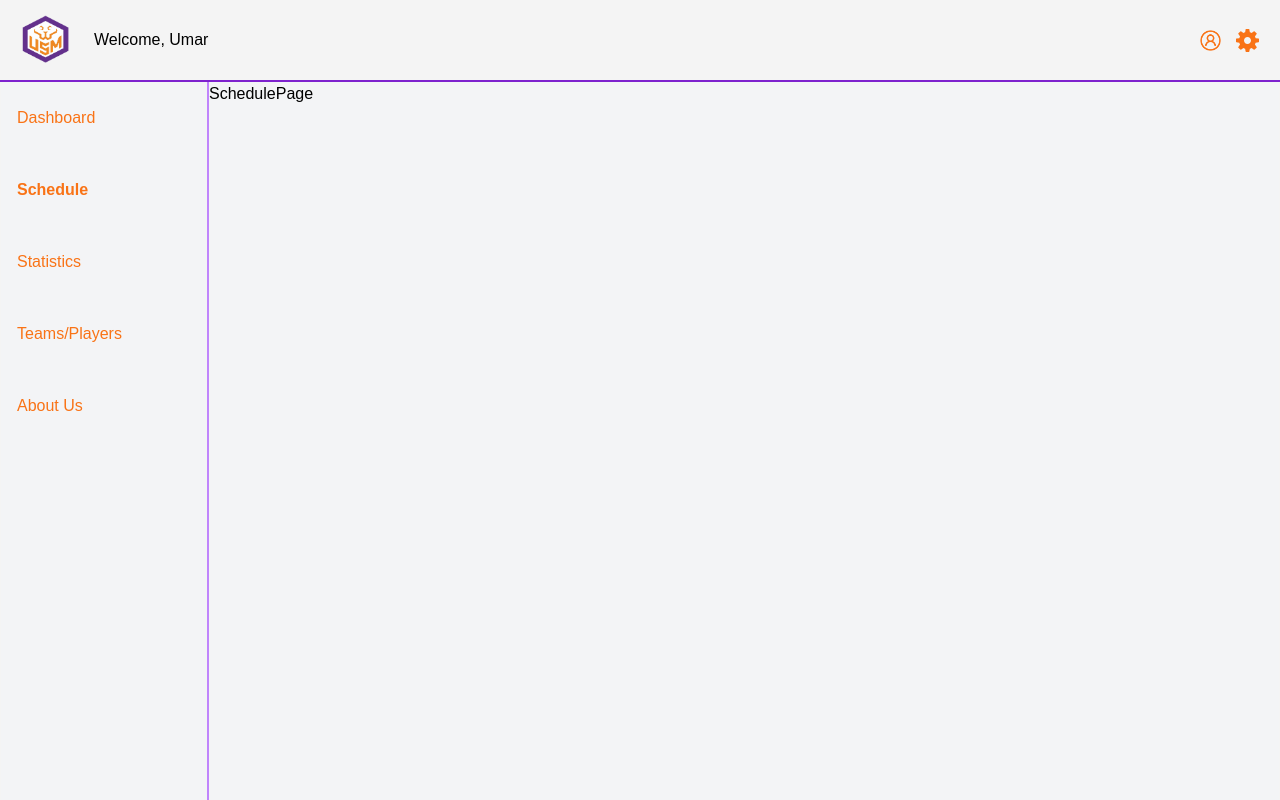
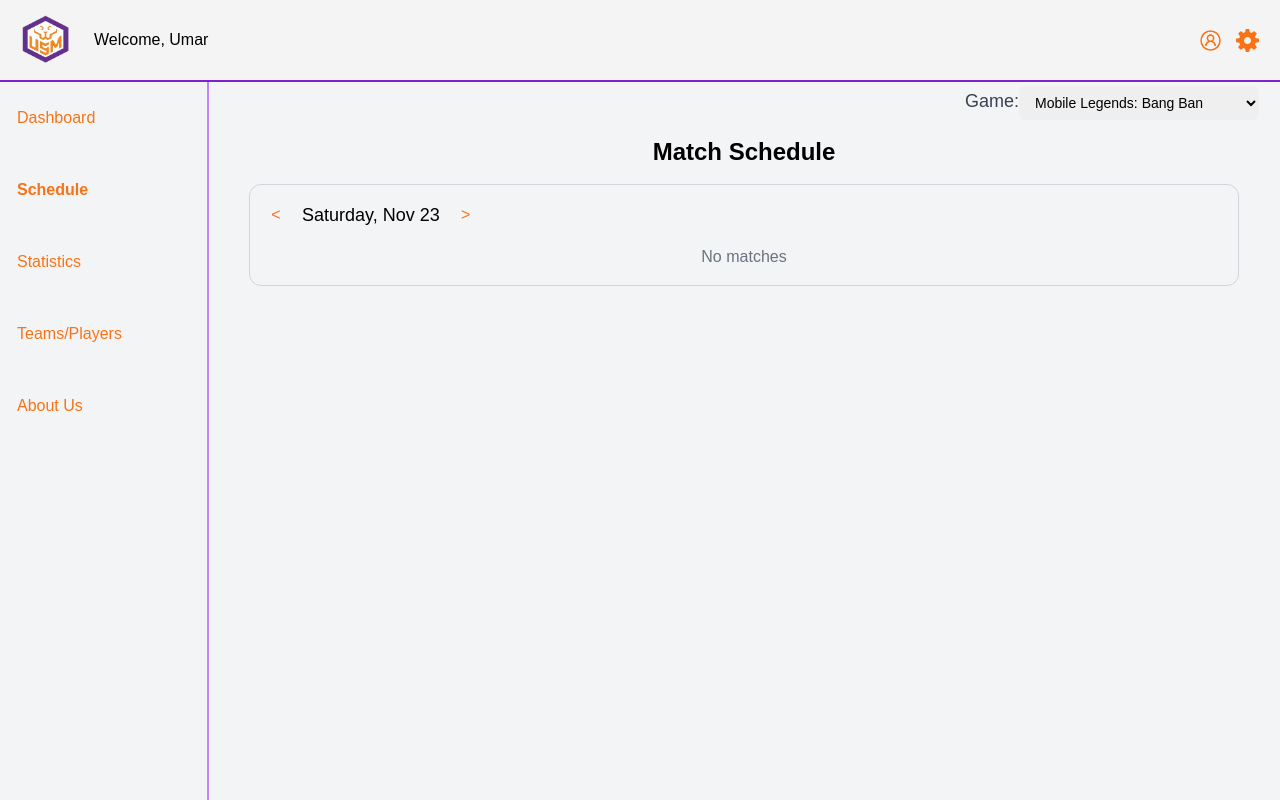
Before and after one commit to umrbdlziz/e-sukad, a React (Vite) app in the folder client/: page /schedule in a window 1280 px wide. Built offline with nearby package versions, Linux system fonts and the light colour scheme; a web font is replaced by a local one.

Commit message:
Add Schedule Page
Add GameSelector component and integrate into Statistics and Schedule pages

```diff
--- /dev/null
+++ b/client/src/components/GameSelector.jsx
@@ -0,0 +1,31 @@
+import PropTypes from "prop-types";
+
+const GameSelector = ({ selectedGame, onGameChange }) => {
+  return (
+    <div className="mb-4 pr-5 flex flex-row items-center justify-end">
+      <label
+        htmlFor="game-select"
+        className="block text-lg font-medium text-gray-700"
+      >
+        Game:
+      </label>
+      <select
+        id="game-select"
+        value={selectedGame}
+        onChange={(e) => onGameChange(e.target.value)}
+        className="mt-1 block cursor-pointer sm:w-60 pl-3 pr-10 py-2 text-base border-gray-300 focus:outline-none focus:ring-indigo-500 focus:border-indigo-500 sm:text-sm rounded-md"
+      >
+        <option value="mlbb">Mobile Legends: Bang Bang</option>
+        <option value="valorant">Valorant</option>
+        <option value="pubg">PUBG</option>
+      </select>
+    </div>
+  );
+};
+
+GameSelector.propTypes = {
+  selectedGame: PropTypes.string.isRequired,
+  onGameChange: PropTypes.func.isRequired,
+};
+
+export default GameSelector;
--- a/client/src/components/StandingsTable.jsx
+++ b/client/src/components/StandingsTable.jsx
@@ -1,4 +1,5 @@
 import PropTypes from "prop-types";
+import { teamsData } from "../constants";
 
 const StandingsTable = ({ title, headers, data }) => {
   return (
@@ -36,11 +37,11 @@ const StandingsTable = ({ title, headers, data }) => {
                     {header === "Team" ? (
                       <div className="flex flex-row gap-3 justify-start items-center">
                         <img
-                          src={team.href}
+                          src={teamsData.find((t) => t.id === team.team).href}
                           className="w-[25px]"
                           alt="team logo"
                         />
-                        {team.team}
+                        {teamsData.find((t) => t.id === team.team).name}
                       </div>
                     ) : (
                       team[header.toLowerCase().replace(/ /g, "_")]
--- a/client/src/constants/index.js
+++ b/client/src/constants/index.js
@@ -31,10 +31,64 @@ export const navData = [
   },
 ];
 
+export const teamsData = [
+  {
+    id: 1,
+    name: "Team Liquid",
+    shortName: "TL",
+    href: "/teams/team-liquid.png",
+  },
+  {
+    id: 2,
+    name: "Team Falcons",
+    shortName: "TF",
+    href: "/teams/team-falcons.png",
+  },
+  { id: 3, name: "Fnatic", shortName: "FNC", href: "/teams/fnatic.png" },
+  {
+    id: 4,
+    name: "Team Secret",
+    shortName: "TS",
+    href: "/teams/team-secret.png",
+  },
+  {
+    id: 5,
+    name: "Ninjas in Pyjamas",
+    shortName: "NIP",
+    href: "/teams/ninjas-in-pyjamas.png",
+  },
+  {
+    id: 6,
+    name: "Twisted Minds",
+    shortName: "TM",
+    href: "/teams/twisted-minds.png",
+  },
+  {
+    id: 7,
+    name: "Optic Gaming",
+    shortName: "OG",
+    href: "/teams/optic-gaming.png",
+  },
+  { id: 8, name: "Cloud9", shortName: "C9", href: "/teams/cloud9.png" },
+  { id: 9, name: "OG", shortName: "OG", href: "/teams/og.png" },
+  {
+    id: 10,
+    name: "Evil Geniuses",
+    shortName: "EG",
+    href: "/teams/evil-geniuses.png",
+  },
+  {
+    id: 11,
+    name: "Natus Vincere",
+    shortName: "NAVI",
+    href: "/teams/natus-vincere.png",
+  },
+];
+
 export const mlbbTeams = [
   {
     rank: 1,
-    team: "Team Liquid",
+    team: 1,
     matches_played: 10,
     wins: 8,
     losses: 2,
@@ -43,11 +97,10 @@ export const mlbbTeams = [
     gold_earned: 250000,
     mvp: 5,
     points: 24,
-    href: "/teams/team-liquid.png",
   },
   {
     rank: 2,
-    team: "Team Falcons",
+    team: 2,
     matches_played: 10,
     wins: 6,
     losses: 4,
@@ -56,11 +109,10 @@ export const mlbbTeams = [
     gold_earned: 200000,
     mvp: 3,
     points: 18,
-    href: "/teams/team-falcons.png",
   },
   {
     rank: 3,
-    team: "Fnatic",
+    team: 3,
     matches_played: 10,
     wins: 5,
     losses: 5,
@@ -69,11 +121,10 @@ export const mlbbTeams = [
     gold_earned: 180000,
     mvp: 2,
     points: 15,
-    href: "/teams/fnatic.png",
   },
   {
     rank: 4,
-    team: "Team Secret",
+    team: 4,
     matches_played: 10,
     wins: 4,
     losses: 6,
@@ -82,11 +133,10 @@ export const mlbbTeams = [
     gold_earned: 160000,
     mvp: 1,
     points: 12,
-    href: "/teams/team-secret.png",
   },
   {
     rank: 5,
-    team: "Ninjas in Pyjamas",
+    team: 5,
     matches_played: 10,
     wins: 3,
     losses: 7,
@@ -95,11 +145,10 @@ export const mlbbTeams = [
     gold_earned: 140000,
     mvp: 1,
     points: 9,
-    href: "/teams/ninjas-in-pyjamas.png",
   },
   {
     rank: 6,
-    team: "Twisted Minds",
+    team: 6,
     matches_played: 10,
     wins: 2,
     losses: 8,
@@ -108,11 +157,10 @@ export const mlbbTeams = [
     gold_earned: 120000,
     mvp: 0,
     points: 6,
-    href: "/teams/twisted-minds.png",
   },
   {
     rank: 7,
-    team: "Optic Gaming",
+    team: 7,
     matches_played: 10,
     wins: 1,
     losses: 9,
@@ -121,11 +169,10 @@ export const mlbbTeams = [
     gold_earned: 100000,
     mvp: 0,
     points: 3,
-    href: "/teams/optic-gaming.png",
   },
   {
     rank: 8,
-    team: "Cloud9",
+    team: 8,
     matches_played: 10,
     wins: 0,
     losses: 10,
@@ -134,11 +181,10 @@ export const mlbbTeams = [
     gold_earned: 80000,
     mvp: 0,
     points: 0,
-    href: "/teams/cloud9.png",
   },
   {
     rank: 9,
-    team: "OG",
+    team: 9,
     matches_played: 10,
     wins: 0,
     losses: 10,
@@ -147,11 +193,10 @@ export const mlbbTeams = [
     gold_earned: 80000,
     mvp: 0,
     points: 0,
-    href: "/teams/og.png",
   },
   {
     rank: 10,
-    team: "Evil Geniuses",
+    team: 10,
     matches_played: 10,
     wins: 0,
     losses: 10,
@@ -160,11 +205,10 @@ export const mlbbTeams = [
     gold_earned: 80000,
     mvp: 0,
     points: 0,
-    href: "/teams/evil-geniuses.png",
   },
   {
     rank: 11,
-    team: "Natus Vincere",
+    team: 11,
     matches_played: 10,
     wins: 0,
     losses: 10,
@@ -173,14 +217,13 @@ export const mlbbTeams = [
     gold_earned: 80000,
     mvp: 0,
     points: 0,
-    href: "/teams/natus-vincere.png",
   },
 ];
 
 export const valorantTeams = [
   {
     rank: 1,
-    team: "Team Liquid",
+    team: 1,
     matches_played: 10,
     wins: 8,
     losses: 2,
@@ -188,11 +231,10 @@ export const valorantTeams = [
     defuses: 50,
     headshots: 100,
     points: 24,
-    href: "/teams/team-liquid.png",
   },
   {
     rank: 2,
-    team: "Team Falcons",
+    team: 2,
     matches_played: 10,
     wins: 6,
     losses: 4,
@@ -200,11 +242,10 @@ export const valorantTeams = [
     defuses: 40,
     headshots: 90,
     points: 18,
-    href: "/teams/team-falcons.png",
   },
   {
     rank: 3,
-    team: "Fnatic",
+    team: 3,
     matches_played: 10,
     wins: 5,
     losses: 5,
@@ -212,11 +253,10 @@ export const valorantTeams = [
     defuses: 35,
     headshots: 80,
     points: 15,
-    href: "/teams/fnatic.png",
   },
   {
     rank: 4,
-    team: "Team Secret",
+    team: 4,
     matches_played: 10,
     wins: 4,
     losses: 6,
@@ -224,11 +264,10 @@ export const valorantTeams = [
     defuses: 30,
     headshots: 70,
     points: 12,
-    href: "/teams/team-secret.png",
   },
   {
     rank: 5,
-    team: "Ninjas in Pyjamas",
+    team: 5,
     matches_played: 10,
     wins: 3,
     losses: 7,
@@ -236,11 +275,10 @@ export const valorantTeams = [
     defuses: 25,
     headshots: 60,
     points: 9,
-    href: "/teams/ninjas-in-pyjamas.png",
   },
   {
     rank: 6,
-    team: "Twisted Minds",
+    team: 6,
     matches_played: 10,
     wins: 2,
     losses: 8,
@@ -248,11 +286,10 @@ export const valorantTeams = [
     defuses: 20,
     headshots: 50,
     points: 6,
-    href: "/teams/twisted-minds.png",
   },
   {
     rank: 7,
-    team: "Optic Gaming",
+    team: 7,
     matches_played: 10,
     wins: 1,
     losses: 9,
@@ -260,11 +297,10 @@ export const valorantTeams = [
     defuses: 15,
     headshots: 40,
     points: 3,
-    href: "/teams/optic-gaming.png",
   },
   {
     rank: 8,
-    team: "Cloud9",
+    team: 8,
     matches_played: 10,
     wins: 0,
     losses: 10,
@@ -272,11 +308,10 @@ export const valorantTeams = [
     defuses: 10,
     headshots: 30,
     points: 0,
-    href: "/teams/cloud9.png",
   },
   {
     rank: 9,
-    team: "OG",
+    team: 9,
     matches_played: 10,
     wins: 0,
     losses: 10,
@@ -284,11 +319,10 @@ export const valorantTeams = [
     defuses: 10,
     headshots: 20,
     points: 0,
-    href: "/teams/og.png",
   },
   {
     rank: 10,
-    team: "Evil Geniuses",
+    team: 10,
     matches_played: 10,
     wins: 0,
     losses: 10,
@@ -296,11 +330,10 @@ export const valorantTeams = [
     defuses: 10,
     headshots: 10,
     points: 0,
-    href: "/teams/evil-geniuses.png",
   },
   {
     rank: 11,
-    team: "Natus Vincere",
+    team: 11,
     matches_played: 10,
     wins: 0,
     losses: 10,
@@ -308,131 +341,119 @@ export const valorantTeams = [
     defuses: 10,
     headshots: 5,
     points: 0,
-    href: "/teams/natus-vincere.png",
   },
 ];
 
 export const pubgTeams = [
   {
     rank: 1,
-    team: "Team Liquid",
+    team: 1,
     matches_played: 10,
     chicken_dinners: 8,
     kill_points: 150,
     placement_points: 150,
     damage_dealt: 150,
     points: 24,
-    href: "/teams/team-liquid.png",
   },
   {
     rank: 2,
-    team: "Team Falcons",
+    team: 2,
     matches_played: 10,
     chicken_dinners: 6,
     kill_points: 120,
     placement_points: 120,
     damage_dealt: 120,
     points: 18,
-    href: "/teams/team-falcons.png",
   },
   {
     rank: 3,
-    team: "Fnatic",
+    team: 3,
     matches_played: 10,
     chicken_dinners: 5,
     kill_points: 100,
     placement_points: 100,
     damage_dealt: 100,
     points: 15,
-    href: "/teams/fnatic.png",
   },
   {
     rank: 4,
-    team: "Team Secret",
+    team: 4,
     matches_played: 10,
     chicken_dinners: 4,
     kill_points: 90,
     placement_points: 90,
     damage_dealt: 90,
     points: 12,
-    href: "/teams/team-secret.png",
   },
   {
     rank: 5,
-    team: "Ninjas in Pyjamas",
+    team: 5,
     matches_played: 10,
     chicken_dinners: 3,
     kill_points: 80,
     placement_points: 80,
     damage_dealt: 80,
     points: 9,
-    href: "/teams/ninjas-in-pyjamas.png",
   },
   {
     rank: 6,
-    team: "Twisted Minds",
+    team: 6,
     matches_played: 10,
     chicken_dinners: 2,
     kill_points: 70,
     placement_points: 70,
     damage_dealt: 70,
     points: 6,
-    href: "/teams/twisted-minds.png",
   },
   {
     rank: 7,
-    team: "Optic Gaming",
+    team: 7,
     matches_played: 10,
     chicken_dinners: 1,
     kill_points: 60,
     placement_points: 60,
     damage_dealt: 60,
     points: 3,
-    href: "/teams/optic-gaming.png",
   },
   {
     rank: 8,
-    team: "Cloud9",
+    team: 8,
     matches_played: 10,
     chicken_dinners: 0,
     kill_points: 50,
     placement_points: 50,
     damage_dealt: 50,
     points: 0,
-    href: "/teams/cloud9.png",
   },
   {
     rank: 9,
-    team: "OG",
+    team: 9,
     matches_played: 10,
     chicken_dinners: 0,
     kill_points: 50,
     placement_points: 50,
     damage_dealt: 50,
     points: 0,
-    href: "/teams/og.png",
   },
   {
     rank: 10,
-    team: "Evil Geniuses",
+    team: 10,
     matches_played: 10,
     chicken_dinners: 0,
     kill_points: 50,
     placement_points: 50,
     damage_dealt: 50,
     points: 0,
-    href: "/teams/evil-geniuses.png",
   },
   {
     rank: 11,
-    team: "Natus Vincere",
+    team: 11,
     matches_played: 10,
     chicken_dinners: 0,
     kill_points: 50,
     placement_points: 50,
     damage_dealt: 50,
     points: 0,
-    href: "/teams/natus-vincere.png",
   },
 ];
 
@@ -469,3 +490,126 @@ export const pubgHeaders = [
   "Damage Dealt",
   "Points",
 ];
+
+export const matchSchedule = [
+  {
+    id: 6,
+    datetime: "2024-11-24T14:00:00",
+    stage: "Group Stage",
+    bo: 1,
+    duration: "45m",
+    location: "Training Room, University Hall",
+    teams: [
+      { id: 1, result: 0 },
+      { id: 3, result: 1 },
+    ],
+  },
+  {
+    id: 7,
+    datetime: "2024-11-24T15:00:00",
+    stage: "Group Stage",
+    bo: 1,
+    duration: "45m",
+    location: "Training Room, University Hall",
+    teams: [
+      { id: 2, result: 1 },
+      { id: 4, result: 0 },
+    ],
+  },
+  {
+    id: 8,
+    datetime: "2024-11-24T16:00:00",
+    stage: "Group Stage",
+    bo: 1,
+    duration: "45m",
+    location: "Training Room, University Hall",
+    teams: [
+      { id: 5, result: 1 },
+      { id: 6, result: 0 },
+    ],
+  },
+  {
+    id: 9,
+    datetime: "2024-11-24T17:00:00",
+    stage: "Group Stage",
+    bo: 1,
+    duration: "45m",
+    location: "Training Room, University Hall",
+    teams: [
+      { id: 7, result: 0 },
+      { id: 8, result: 1 },
+    ],
+  },
+  {
+    id: 10,
+    datetime: "2024-11-24T18:00:00",
+    stage: "Group Stage",
+    bo: 1,
+    duration: "45m",
+    location: "Training Room, University Hall",
+    teams: [
+      { id: 9, result: 1 },
+      { id: 10, result: 0 },
+    ],
+  },
+  {
+    id: 1,
+    datetime: "2024-11-25T14:00:00",
+    stage: "Quarter Finals",
+    bo: 3,
+    duration: "1h 30m",
+    location: "Main Auditorium, University Hall",
+    teams: [
+      { id: 1, result: 1 },
+      { id: 2, result: 2 },
+    ],
+  },
+  {
+    id: 2,
+    datetime: "2024-11-25T16:00:00",
+    stage: "Quarter Finals",
+    bo: 3,
+    duration: "1h 20m",
+    location: "Main Auditorium, University Hall",
+    teams: [
+      { id: 4, result: null },
+      { id: 3, result: null },
+    ],
+  },
+  {
+    id: 3,
+    datetime: "2024-11-26T14:00:00",
+    stage: "Semi Finals",
+    bo: 5,
+    duration: null,
+    location: "E-Sports Arena, University Hall",
+    teams: [
+      { id: 6, result: null },
+      { id: 7, result: null },
+    ],
+  },
+  {
+    id: 4,
+    datetime: "2024-11-26T16:00:00",
+    stage: "Semi Finals",
+    bo: 5,
+    duration: "2h",
+    location: "E-Sports Arena, University Hall",
+    teams: [
+      { id: 8, result: null },
+      { id: 9, result: null },
+    ],
+  },
+  {
+    id: 5,
+    datetime: "2024-11-27T14:00:00",
+    stage: "Finals",
+    bo: 7,
+    duration: "3h",
+    location: "Grand Stadium, University Hall",
+    teams: [
+      { id: 10, result: null },
+      { id: 11, result: null },
+    ],
+  },
+];
--- a/client/src/pages/SchedulePage.jsx
+++ b/client/src/pages/SchedulePage.jsx
@@ -1,7 +1,153 @@
+import { useState } from "react";
+import GameSelector from "../components/GameSelector";
+import { matchSchedule, teamsData } from "../constants";
+
 const SchedulePage = () => {
+  const [selectedGame, setSelectedGame] = useState("mlbb");
+  const [selectedDate, setSelectedDate] = useState(new Date());
+
+  const handleGameChange = (game) => {
+    setSelectedGame(game);
+  };
+
+  const handlePreviousDate = () => {
+    setSelectedDate((prevDate) => {
+      const newDate = new Date(prevDate);
+      newDate.setDate(newDate.getDate() - 1);
+      return newDate;
+    });
+  };
+
+  const handleNextDate = () => {
+    setSelectedDate((prevDate) => {
+      const newDate = new Date(prevDate);
+      newDate.setDate(newDate.getDate() + 1);
+      return newDate;
+    });
+  };
+
+  const formattedDate = selectedDate.toLocaleDateString("en-US", {
+    weekday: "long",
+    month: "short",
+    day: "numeric",
+  });
+
+  const filteredMatches = matchSchedule.filter((match) => {
+    const matchDate = new Date(match.datetime).toLocaleDateString("en-US", {
+      year: "numeric",
+      month: "numeric",
+      day: "numeric",
+    });
+    const selectedDateString = selectedDate.toLocaleDateString("en-US", {
+      year: "numeric",
+      month: "numeric",
+      day: "numeric",
+    });
+    return matchDate === selectedDateString;
+  });
+
   return (
     <section>
-      <div>SchedulePage</div>
+      <GameSelector
+        selectedGame={selectedGame}
+        onGameChange={handleGameChange}
+      />
+      <h1 className="text-2xl font-semibold text-center my-4">
+        Match Schedule
+      </h1>
+      <div className="mx-10">
+        <div className="mx-auto p-4 border rounded-xl border-gray-300">
+          <div className="flex justify-start items-center gap-4 mb-4">
+            <button
+              className="text-orange-500 w-5"
+              onClick={handlePreviousDate}
+            >
+              &lt;
+            </button>
+            <h2 className="text-lg">{formattedDate}</h2>
+            <button className="text-orange-500 w-5" onClick={handleNextDate}>
+              &gt;
+            </button>
+          </div>
+
+          {filteredMatches.length === 0 ? (
+            <div className="text-center text-gray-500">No matches</div>
+          ) : (
+            filteredMatches.map((match, index) => (
+              <div
+                key={index}
+                className="border border-gray-300 rounded-lg p-4 shadow-sm mb-4"
+              >
+                <div className="flex items-center justify-start">
+                  <span className="text-gray-500">
+                    {new Date(match.datetime).toLocaleTimeString([], {
+                      hour: "2-digit",
+                      minute: "2-digit",
+                    })}
+                  </span>
+                </div>
+                <div className="flex items-center justify-center space-x-4 mb-2">
+                  <span className="text-gray-600">
+                    {
+                      teamsData.find((t) => t.id === match.teams[0].id)
+                        .shortName
+                    }
+                  </span>
+                  <img
+                    src={teamsData.find((t) => t.id === match.teams[0].id).href}
+                    alt="team logo"
+                    className="w-8"
+                  />
+                  {match.teams[0].result !== null ? (
+                    <div
+                      className={`flex justify-center w-6 rounded text-gray-600 ${
+                        match.teams[0].result > match.teams[1].result
+                          ? "text-green-500 bg-green-300"
+                          : "bg-gray-300"
+                      }`}
+                    >
+                      <span>{match.teams[0].result}</span>
+                    </div>
+                  ) : (
+                    <span className="text-gray-400">—</span>
+                  )}
+                  <span className="text-gray-600">vs</span>
+                  {match.teams[1].result !== null ? (
+                    <div
+                      className={`flex justify-center w-6 rounded text-gray-600 ${
+                        match.teams[1].result > match.teams[0].result
+                          ? "text-green-500 bg-green-300"
+                          : "bg-gray-300"
+                      }`}
+                    >
+                      <span>{match.teams[1].result}</span>
+                    </div>
+                  ) : (
+                    <span className="text-gray-400">—</span>
+                  )}
+                  <img
+                    src={teamsData.find((t) => t.id === match.teams[1].id).href}
+                    alt="team logo"
+                    className="w-8"
+                  />
+                  <span className="text-gray-600">
+                    {
+                      teamsData.find((t) => t.id === match.teams[1].id)
+                        .shortName
+                    }
+                  </span>
+                </div>
+                <hr className="border-t border-gray-300 w-full my-2" />
+                <div className="text-sm text-gray-500 flex justify-between">
+                  <span>{match.stage}</span>
+                  <span>{match.location}</span>
+                  <span>Bo{match.bo}</span>
+                </div>
+              </div>
+            ))
+          )}
+        </div>
+      </div>
     </section>
   );
 };
--- a/client/src/pages/StatisticsPage.jsx
+++ b/client/src/pages/StatisticsPage.jsx
@@ -1,6 +1,6 @@
 import { useState } from "react";
-
 import StandingsTable from "../components/StandingsTable";
+import GameSelector from "../components/GameSelector";
 import {
   mlbbHeaders,
   mlbbTeams,
@@ -13,30 +13,16 @@ import {
 const StatisticsPage = () => {
   const [selectedGame, setSelectedGame] = useState("mlbb");
 
-  const handleGameChange = (event) => {
-    setSelectedGame(event.target.value);
+  const handleGameChange = (game) => {
+    setSelectedGame(game);
   };
 
   return (
     <section>
-      <div className="mb-4 pr-5 flex flex-row items-center justify-end">
-        <label
-          htmlFor="game-select"
-          className="block text-lg font-medium text-gray-700"
-        >
-          Game:
-        </label>
-        <select
-          id="game-select"
-          value={selectedGame}
-          onChange={handleGameChange}
-          className="mt-1 block cursor-pointer sm:w-60 pl-3 pr-10 py-2 text-base border-gray-300 focus:outline-none focus:ring-indigo-500 focus:border-indigo-500 sm:text-sm rounded-md"
-        >
-          <option value="mlbb">Mobile Legends: Bang Bang</option>
-          <option value="valorant">Valorant</option>
-          <option value="pubg">PUBG</option>
-        </select>
-      </div>
+      <GameSelector
+        selectedGame={selectedGame}
+        onGameChange={handleGameChange}
+      />
 
       {selectedGame === "mlbb" && (
         <StandingsTable
```
